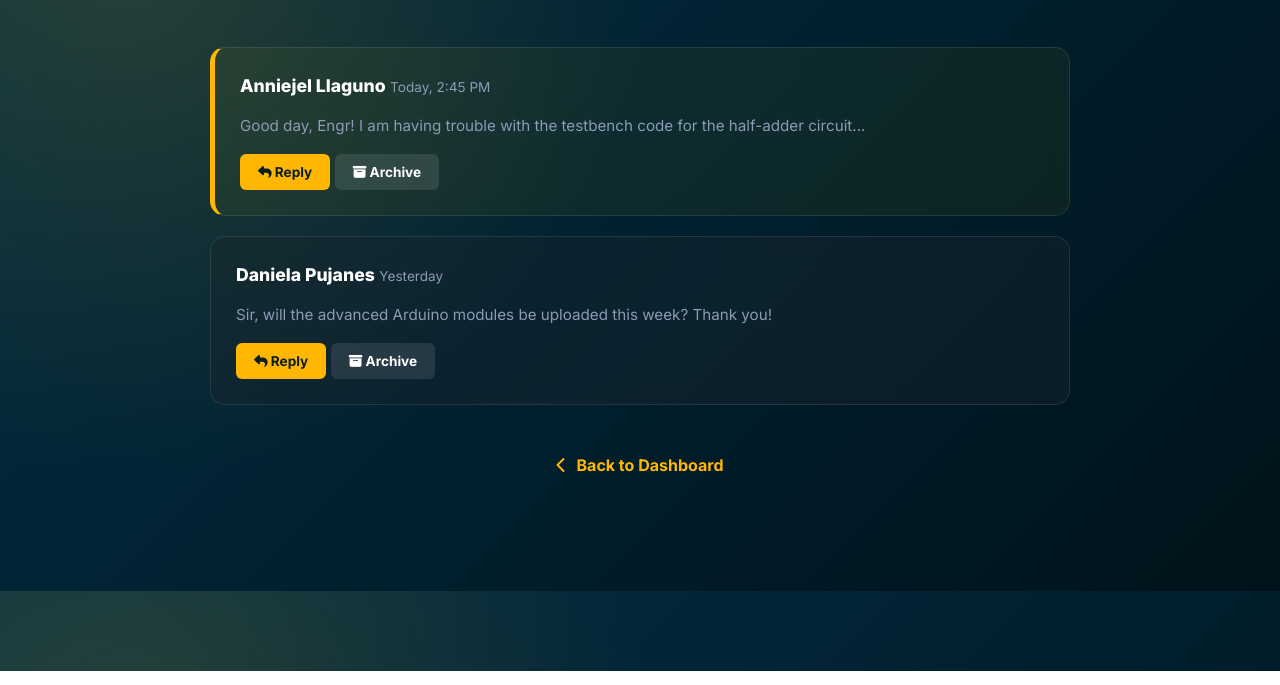
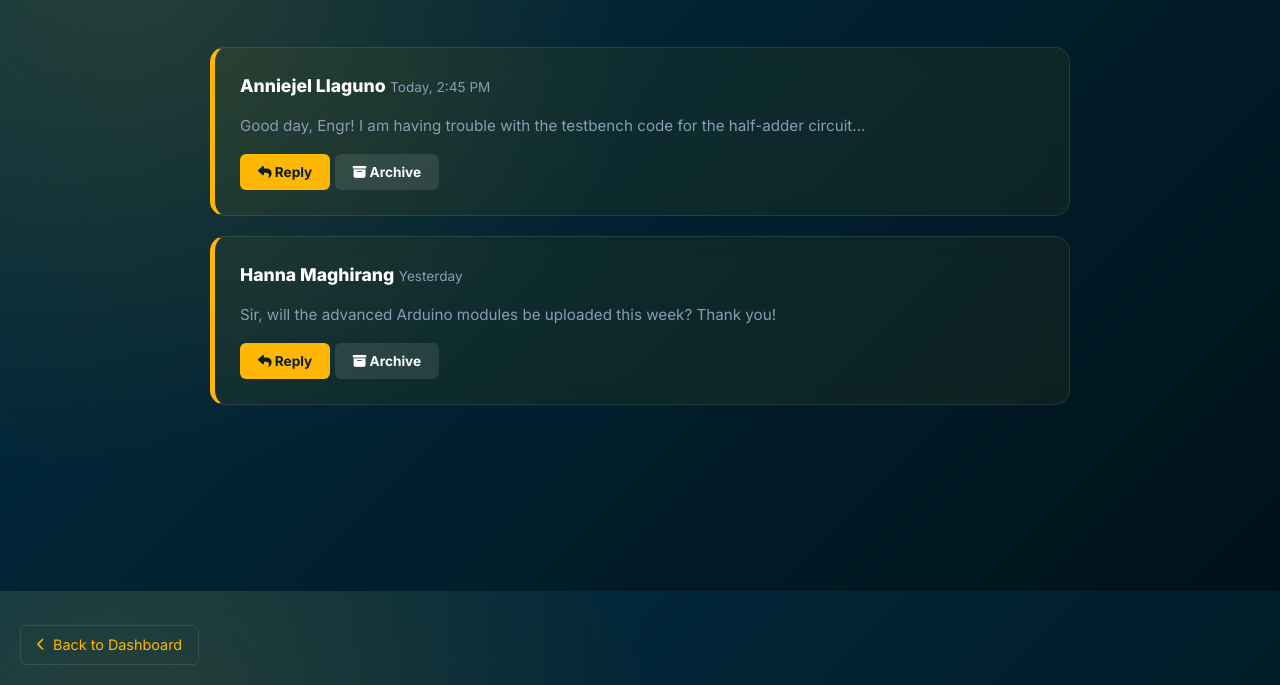
Before and after one commit to aieeauo/PLSP-Engineering-Insights-Repository, a plain HTML site: page inbox.html in a window 1280 px wide. Shown: the part 209-894 px from the top of the page. Drawn offline with nearby package versions, Linux system fonts and the light colour scheme.

Commit message:
Did changes in admin dashboard

```diff
--- a/inbox.css
+++ b/inbox.css
@@ -12,7 +12,7 @@ body {
     background: radial-gradient(circle at 10% 20%, rgba(255, 183, 3, 0.15) 0%, transparent 40%),
                 linear-gradient(135deg, #023047 0%, #001219 100%);
     background-attachment: fixed;
-    min-height: 110vh;
+    min-height: 100vh;
     margin: 0;
     color: white;
 
@@ -130,17 +130,36 @@ body {
 .btn-archive:hover { background: rgba(255, 255, 255, 0.2); }
 
 .btn-back {
-    color: var(--accent-gold);
-    text-decoration: none;
-    font-weight: 700;
-    display: inline-flex;
-    align-items: center;
-    gap: 10px;
-    transition: 0.3s;
-    margin-bottom: 40px;
+background: transparent;
+color: var(--text-dim);
+border: 1px solid var(--glass-border);
+padding: 8px 16px;
+border-radius: 6px;
+font-size: 0.9rem;
+cursor: pointer;
+text-decoration: none;
+display: inline-flex;
+align-items: center;
+gap: 8px;
+transition: 0.3s ease;
+margin-top: 220px;
+margin-bottom: 20px;
+margin-left: 20px;
+align-self: flex-start;
+color: var(--accent-gold);
+justify-content: left;
 }
 
-.btn-back:hover { transform: translateX(-5px); }
+.btn-back:hover {
+color: var(--accent-gold);
+border-color: var(--accent-gold);
+background: rgba(255, 183, 3, 0.05);
+transform: translateX(-5px);
+}
+
+.btn-back i {
+font-size: 0.8rem;
+}
 
 .modal {
     display: none;
--- a/inbox.html
+++ b/inbox.html
@@ -52,9 +52,9 @@
                     </div>
                 </div>
 
-                <div class="message-card">
+                <div class="message-card unread">
                     <div class="msg-header">
-                        <span class="student-name">Daniela Pujanes</span>
+                        <span class="student-name">Hanna Maghirang</span>
                         <span class="msg-date">Yesterday</span>
                     </div>
                     <p class="msg-preview">Sir, will the advanced Arduino modules be uploaded this week? Thank you!</p>
@@ -66,12 +66,6 @@
                     </div>
                 </div>
             </section>
-
-            <div class="text-center mt-5">
-                <a href="admin.html" class="btn-back text-decoration-none">
-                    <i class="fa-solid fa-chevron-left"></i> Back to Dashboard
-                </a>
-            </div>
         </div>
 
         <div id="replyModal" class="modal">
@@ -91,6 +85,10 @@
         </div>
     </main>
 
+    <a href="admin.html" class="btn-back">
+        <i class="fa-solid fa-chevron-left"></i> Back to Dashboard
+    </a>
+
     <script src="inbox.js"></script>
     <script src="mgmt.js"></script>
 
--- a/library.css
+++ b/library.css
@@ -11,7 +11,7 @@
 body {background: radial-gradient(circle at 10% 20%, rgba(255, 183, 3, 0.15) 0%, transparent 40%),
 linear-gradient(135deg, #023047 0%, #001219 100%);
 background-attachment: fixed;
-min-height: 110vh;
+min-height: 100vh;
 margin: 0;
 color: white;
 font-family: 'Inter', sans-serif;
@@ -158,8 +158,8 @@ display: inline-flex;
 align-items: center;
 gap: 8px;
 transition: 0.3s ease;
-margin-top: 100px;
-margin-bottom: 20px;
+margin-top: 220px;
+margin-bottom: 40px;
 margin-left: 20px;
 align-self: flex-start;
 color: var(--accent-gold);
--- a/upload.css
+++ b/upload.css
@@ -151,7 +151,7 @@ textarea:focus {
     gap: 8px;
     transition: 0.3s ease;
     margin-top: 100px;
-    margin-bottom: 20px;
+    margin-bottom: 40px;
     margin-left: 20px;
     align-self: flex-start;
     color: var(--accent-gold);
```
